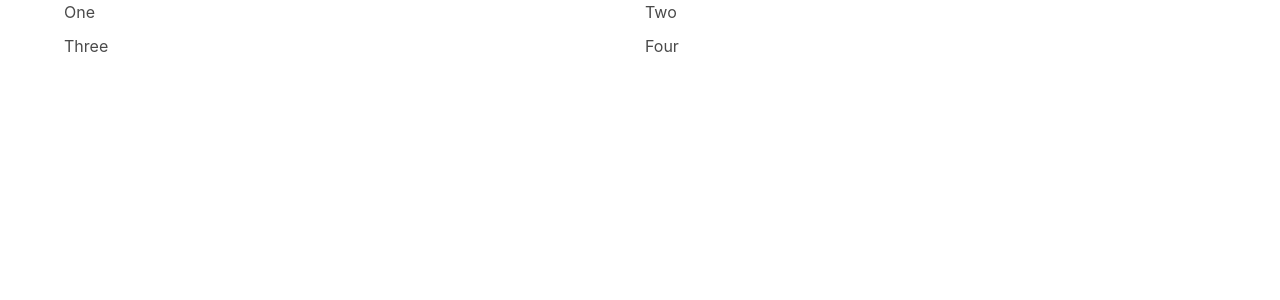
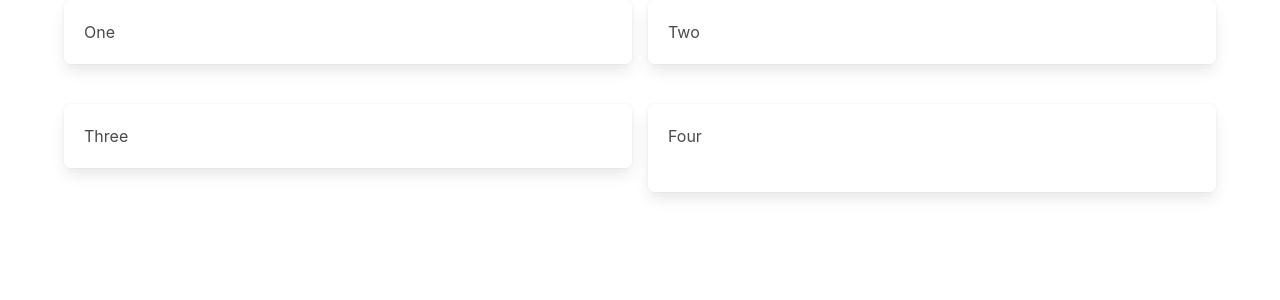
Before and after one commit to quentinikeno/Springboard-SEC-Capstone-2, a React (Create React App) app in the folder frontend/: page / in a window 1280 px wide. Shown: the top 300 px of the page. Built offline with nearby package versions, Linux system fonts and the light colour scheme.

Commit message:
Change gap to 1rem.

```diff
--- a/frontend/src/App.css
+++ b/frontend/src/App.css
@@ -6,5 +6,5 @@
 .grid {
 	display: grid;
 	grid-template-columns: repeat(2, 1fr);
-	gap: 10px;
+	gap: 1rem;
 }
--- a/frontend/src/App.js
+++ b/frontend/src/App.js
@@ -5,10 +5,10 @@ function App() {
 		<div className="App">
 			<div className="container">
 				<div className="grid">
-					<div>One</div>
-					<div>Two</div>
-					<div>Three</div>
-					<div>Four</div>
+					<div className="box">One</div>
+					<div className="box">Two</div>
+					<div className="box">Three</div>
+					<div className="box">Four</div>
 				</div>
 			</div>
 		</div>
```
